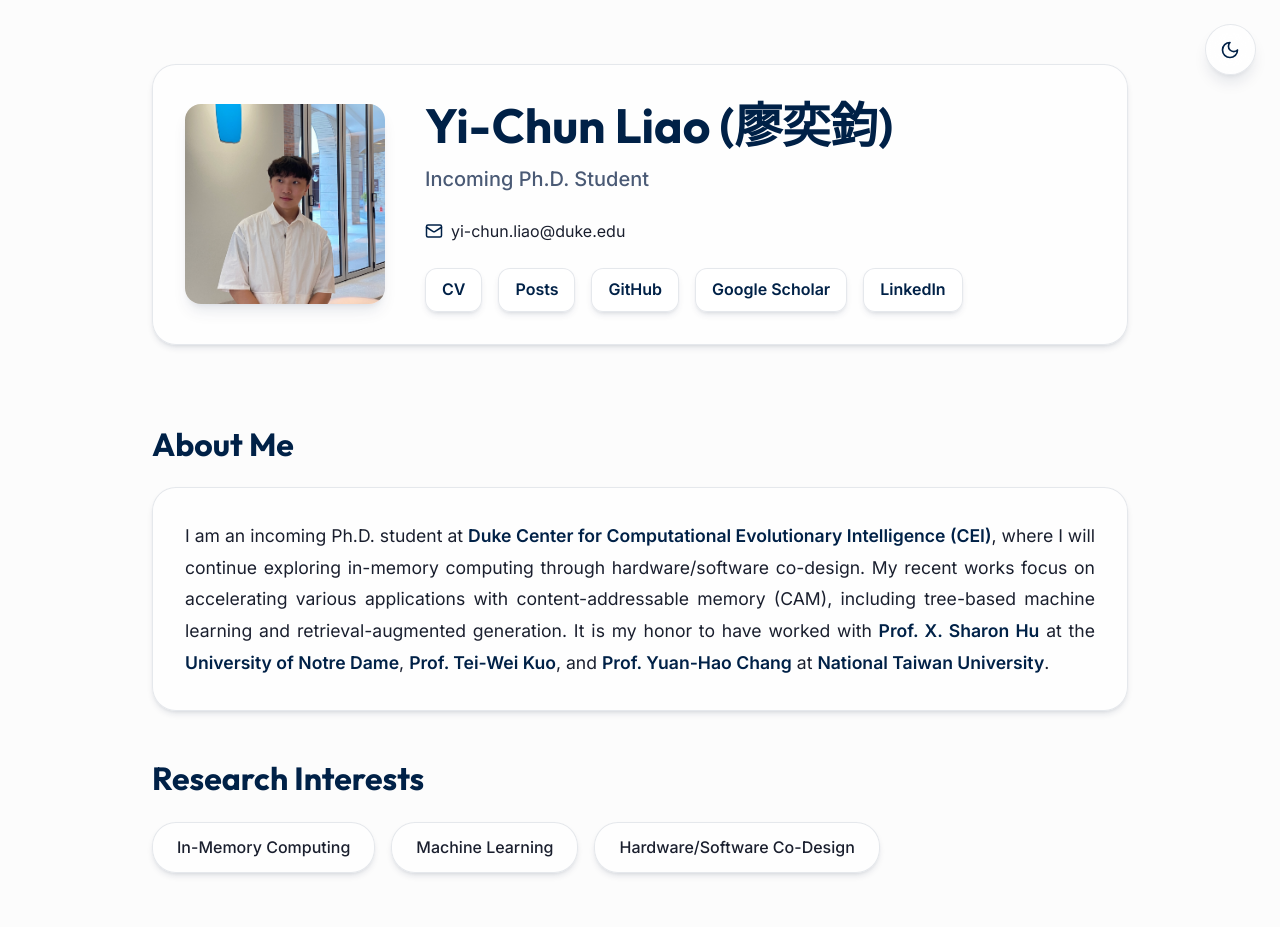
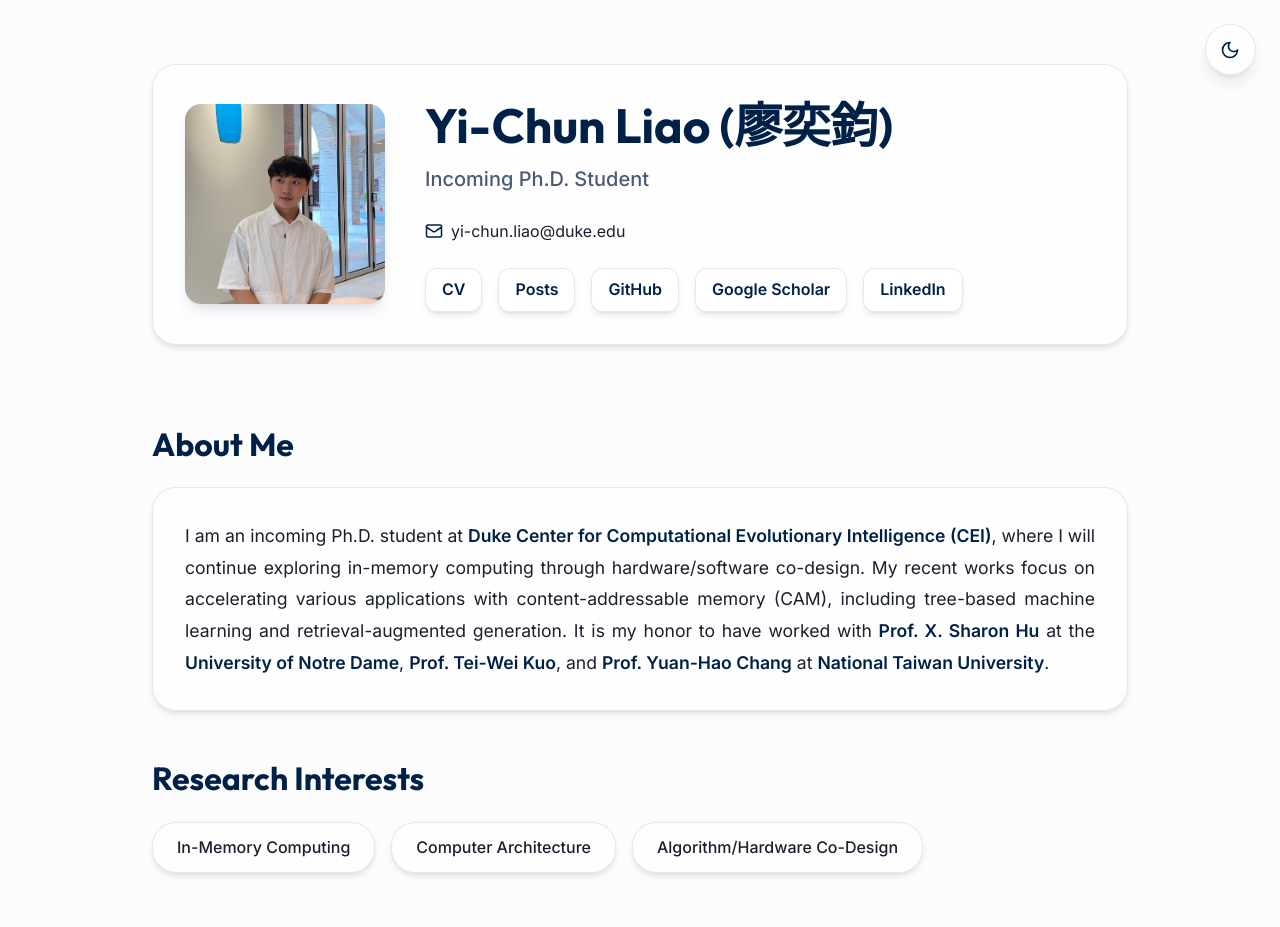
Before and after one commit to datou0718/datou0718.github.io, a React (Vite) app: page /#/ in a window 1280 px wide. Shown: the top 927 px of the page. Built offline with nearby package versions, Linux system fonts and the light colour scheme.

Commit message:
update CV

```diff
--- a/src/data/content.ts
+++ b/src/data/content.ts
@@ -63,8 +63,8 @@ export const content = {
   bio: "I am an incoming Ph.D. student at [Duke Center for Computational Evolutionary Intelligence (CEI)](https://cei.pratt.duke.edu/), where I will continue exploring in-memory computing through hardware/software co-design. My recent works focus on accelerating various applications with content-addressable memory (CAM), including tree-based machine learning and retrieval-augmented generation. It is my honor to have worked with [Prof. X. Sharon Hu](https://sites.nd.edu/xsharon-hu/) at the [University of Notre Dame](https://www.nd.edu/), [Prof. Tei-Wei Kuo](https://www.csie.ntu.edu.tw/~ktw/), and [Prof. Yuan-Hao Chang](https://www.csie.ntu.edu.tw/~johnson/) at [National Taiwan University](https://www.ntu.edu.tw/).",
   researchInterests: [
     "In-Memory Computing",
-    "Machine Learning",
-    "Hardware/Software Co-Design",
+    "Computer Architecture",
+    "Algorithm/Hardware Co-Design",
   ],
   education: [
     {
```
Also changed, not shown: 1 other file (tests, documents, lock files or other folders).
